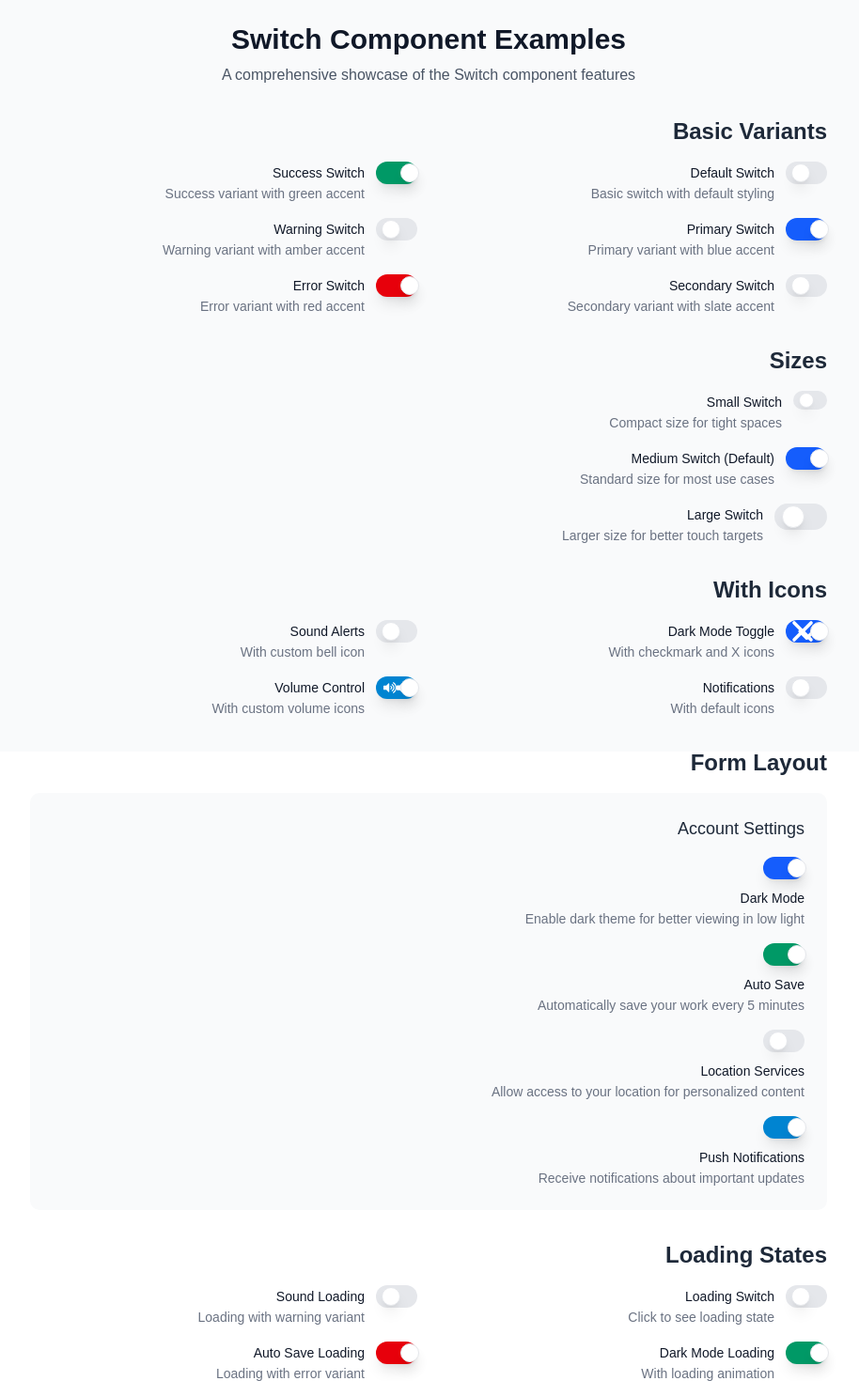
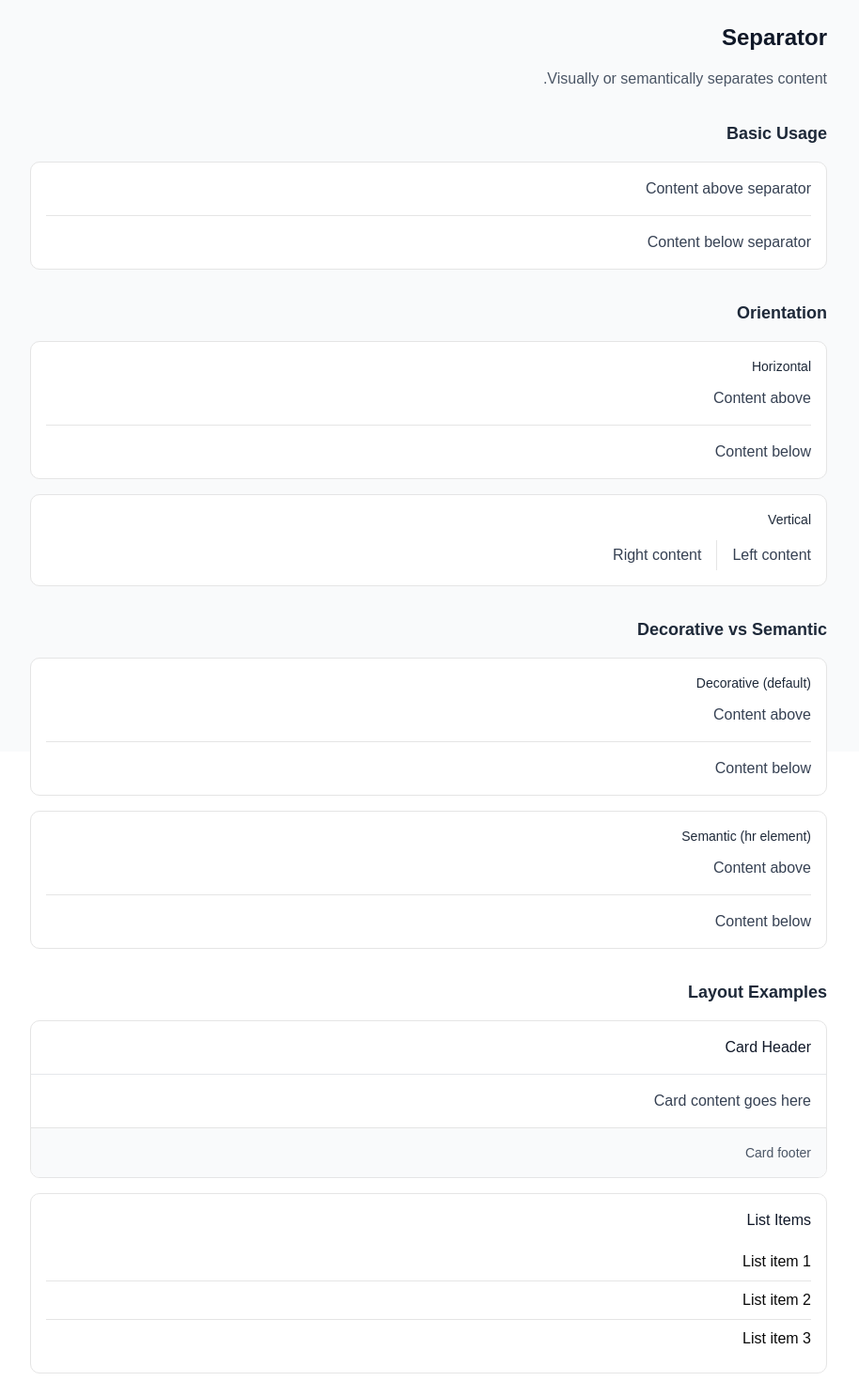
Before and after one commit to gholamreza-hasnzade/react-component-with-tailwind, a React (Vite) app: page / in a window 1280 px wide. Shown: the top 1470 px of the page at 94% size, without its empty margins (184-1098 px from the left). Built offline with nearby package versions, Linux system fonts and the light colour scheme; a web font is replaced by a local one.

Commit message:
feat InputOTP

```diff
--- a/src/App.tsx
+++ b/src/App.tsx
@@ -1,12 +1,12 @@
 
-import { SwitchExample } from "./components/atoms/switch/switch.example";
 import { ToastContainer } from "./components/atoms/toast/ToastContainer";
+import { SeparatorExample } from "./components/atoms/separator/separator.example";
 
 function App() {
   return (
     <>
       <div className="w-full h-screen bg-gray-50 pb-60">
-        <SwitchExample />
+      <SeparatorExample />
       </div>
       <ToastContainer position="top-right" maxToasts={5} />
     </>
--- /dev/null
+++ b/src/components/atoms/inputOTP/inputOTP.tsx
@@ -0,0 +1,7 @@
+import React from 'react'
+
+export const InputOTP = () => {
+  return (
+    <div>InputOTP</div>
+  )
+}
--- /dev/null
+++ b/src/components/atoms/separator/index.ts
@@ -0,0 +1,2 @@
+export { Separator } from './separator'
+export { default as SeparatorExample } from './separator.example'
--- /dev/null
+++ b/src/components/atoms/separator/separator.example.tsx
@@ -0,0 +1,127 @@
+import React from 'react'
+import { Separator } from './separator'
+
+export const SeparatorExample: React.FC = () => {
+  return (
+    <div className="p-6 space-y-8 max-w-4xl mx-auto">
+      <div className="space-y-4">
+        <h2 className="text-2xl font-bold text-gray-900 dark:text-white">
+          Separator
+        </h2>
+        <p className="text-gray-600 dark:text-gray-400">
+          Visually or semantically separates content.
+        </p>
+      </div>
+
+      {/* Basic Usage */}
+      <div className="space-y-4">
+        <h3 className="text-lg font-semibold text-gray-800 dark:text-gray-200">
+          Basic Usage
+        </h3>
+        <div className="p-4 bg-white dark:bg-gray-800 rounded-lg border">
+          <p className="text-gray-700 dark:text-gray-300">Content above separator</p>
+          <Separator className="my-4" />
+          <p className="text-gray-700 dark:text-gray-300">Content below separator</p>
+        </div>
+      </div>
+
+      {/* Orientation */}
+      <div className="space-y-4">
+        <h3 className="text-lg font-semibold text-gray-800 dark:text-gray-200">
+          Orientation
+        </h3>
+        <div className="space-y-4">
+          <div className="p-4 bg-white dark:bg-gray-800 rounded-lg border">
+            <h4 className="text-sm font-medium text-gray-800 dark:text-gray-200 mb-3">Horizontal</h4>
+            <p className="text-gray-700 dark:text-gray-300">Content above</p>
+            <Separator className="my-4" />
+            <p className="text-gray-700 dark:text-gray-300">Content below</p>
+          </div>
+
+          <div className="p-4 bg-white dark:bg-gray-800 rounded-lg border">
+            <h4 className="text-sm font-medium text-gray-800 dark:text-gray-200 mb-3">Vertical</h4>
+            <div className="flex items-center space-x-4">
+              <span className="text-gray-700 dark:text-gray-300">Left content</span>
+              <Separator orientation="vertical" className="h-8" />
+              <span className="text-gray-700 dark:text-gray-300">Right content</span>
+            </div>
+          </div>
+        </div>
+      </div>
+
+      {/* Decorative vs Semantic */}
+      <div className="space-y-4">
+        <h3 className="text-lg font-semibold text-gray-800 dark:text-gray-200">
+          Decorative vs Semantic
+        </h3>
+        <div className="space-y-4">
+          <div className="p-4 bg-white dark:bg-gray-800 rounded-lg border">
+            <h4 className="text-sm font-medium text-gray-800 dark:text-gray-200 mb-3">Decorative (default)</h4>
+            <p className="text-gray-700 dark:text-gray-300">Content above</p>
+            <Separator className="my-4" />
+            <p className="text-gray-700 dark:text-gray-300">Content below</p>
+          </div>
+
+          <div className="p-4 bg-white dark:bg-gray-800 rounded-lg border">
+            <h4 className="text-sm font-medium text-gray-800 dark:text-gray-200 mb-3">Semantic (hr element)</h4>
+            <p className="text-gray-700 dark:text-gray-300">Content above</p>
+            <Separator decorative={false} className="my-4" />
+            <p className="text-gray-700 dark:text-gray-300">Content below</p>
+          </div>
+        </div>
+      </div>
+
+      {/* Layout Examples */}
+      <div className="space-y-4">
+        <h3 className="text-lg font-semibold text-gray-800 dark:text-gray-200">
+          Layout Examples
+        </h3>
+        <div className="space-y-4">
+          {/* Card with separators */}
+          <div className="bg-white dark:bg-gray-800 rounded-lg border overflow-hidden">
+            <div className="p-4 border-b border-gray-200 dark:border-gray-700">
+              <h4 className="font-medium text-gray-900 dark:text-white">Card Header</h4>
+            </div>
+            <div className="p-4">
+              <p className="text-gray-700 dark:text-gray-300">Card content goes here</p>
+            </div>
+            <Separator />
+            <div className="p-4 bg-gray-50 dark:bg-gray-900">
+              <p className="text-sm text-gray-600 dark:text-gray-400">Card footer</p>
+            </div>
+          </div>
+
+          {/* List with separators */}
+          <div className="bg-white dark:bg-gray-800 rounded-lg border">
+            <div className="p-4">
+              <h4 className="font-medium text-gray-900 dark:text-white mb-3">List Items</h4>
+              <div className="space-y-0">
+                <div className="py-2">List item 1</div>
+                <Separator />
+                <div className="py-2">List item 2</div>
+                <Separator />
+                <div className="py-2">List item 3</div>
+              </div>
+            </div>
+          </div>
+        </div>
+      </div>
+
+      {/* Custom Styling */}
+      <div className="space-y-4">
+        <h3 className="text-lg font-semibold text-gray-800 dark:text-gray-200">
+          Custom Styling
+        </h3>
+        <div className="p-4 bg-white dark:bg-gray-800 rounded-lg border">
+          <p className="text-gray-700 dark:text-gray-300">Custom styled separator</p>
+          <Separator
+            className="my-4 bg-gradient-to-r from-blue-500 to-purple-500 h-0.5"
+          />
+          <p className="text-gray-700 dark:text-gray-300">Gradient separator with custom classes</p>
+        </div>
+      </div>
+    </div>
+  )
+}
+
+export default SeparatorExample
--- /dev/null
+++ b/src/components/atoms/separator/separator.tsx
@@ -0,0 +1,44 @@
+import * as React from 'react'
+import { cn } from '../../../lib/utils'
+
+const Separator = React.forwardRef<
+  HTMLDivElement,
+  React.ComponentPropsWithoutRef<'div'> & {
+    orientation?: 'horizontal' | 'vertical'
+    decorative?: boolean
+  }
+>(({ className, orientation = 'horizontal', decorative = true, ...props }, ref) => {
+  const ariaOrientation = orientation === 'vertical' ? 'vertical' : 'horizontal'
+
+  if (decorative) {
+    return (
+      <div
+        ref={ref}
+        role="none"
+        aria-orientation={ariaOrientation}
+        className={cn(
+          'shrink-0 bg-border',
+          orientation === 'horizontal' ? 'h-[1px] w-full' : 'h-full w-[1px]',
+          className
+        )}
+        {...props}
+      />
+    )
+  }
+
+  return (
+    <hr
+      role="separator"
+      aria-orientation={ariaOrientation}
+      className={cn(
+        'shrink-0 bg-border',
+        orientation === 'horizontal' ? 'h-[1px] w-full' : 'h-full w-[1px]',
+        className
+      )}
+      {...props}
+    />
+  )
+})
+Separator.displayName = 'Separator'
+
+export { Separator }
```
Also changed, not shown: src/components/atoms/separator/README.md (added).
